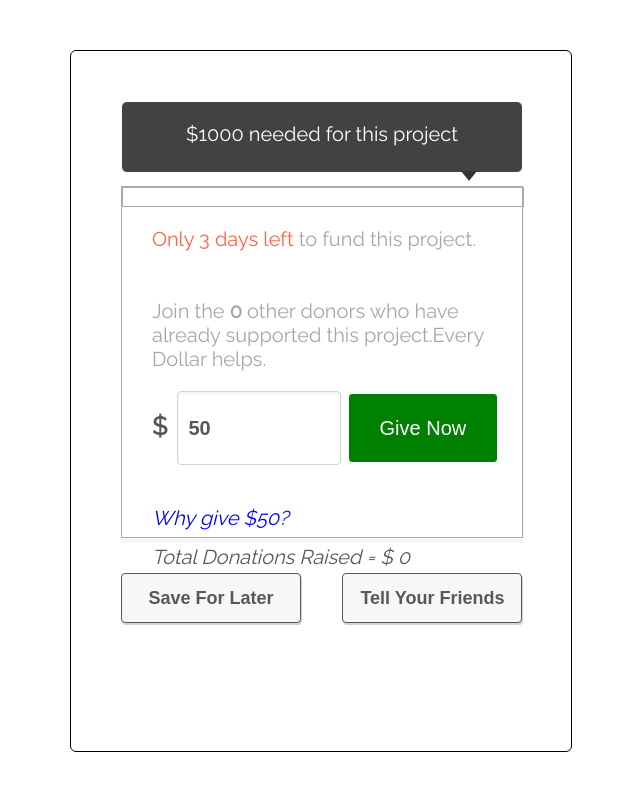
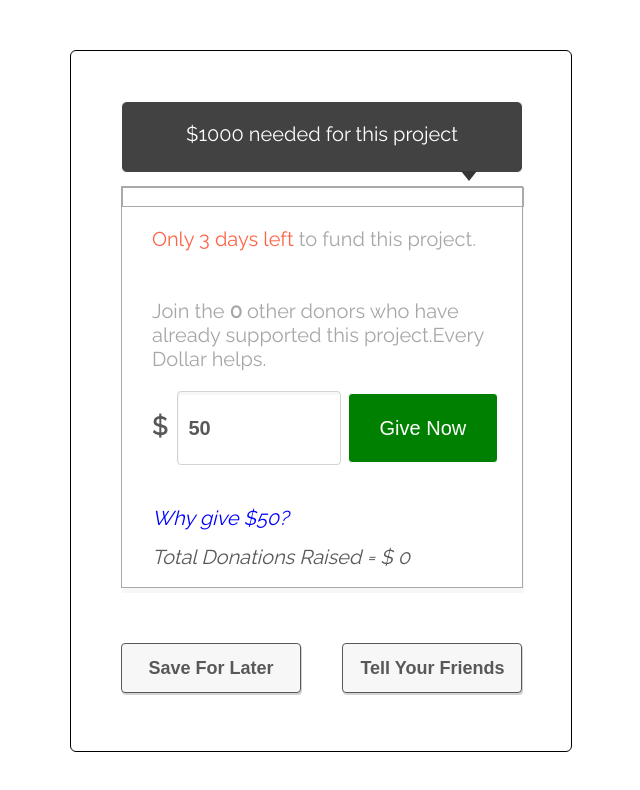
Before and after one commit to dhruvbedi/DonationPage, a plain HTML site: page index.html in a window 1280 px wide. Shown: the whole page, without its empty margins (428-1068 px from the left). Drawn offline with Linux system fonts and the light colour scheme.

Commit message:
Update style.css

```diff
--- a/style.css
+++ b/style.css
@@ -32,7 +32,7 @@
 
 #body{
   border: solid 1px #A9A9A9;
-  height: 350px;
+  height: 400px;
   width:400px;
   margin: 5px 50px 0px 50px;
   box-shadow: 1px 5px #f7f7f7;
@@ -57,7 +57,7 @@
 }
 
 #footer{
-  margin:0px 50px 50px 50px;
+  margin:20px 50px 50px 50px;
   width: 440px;
 }
 
```
